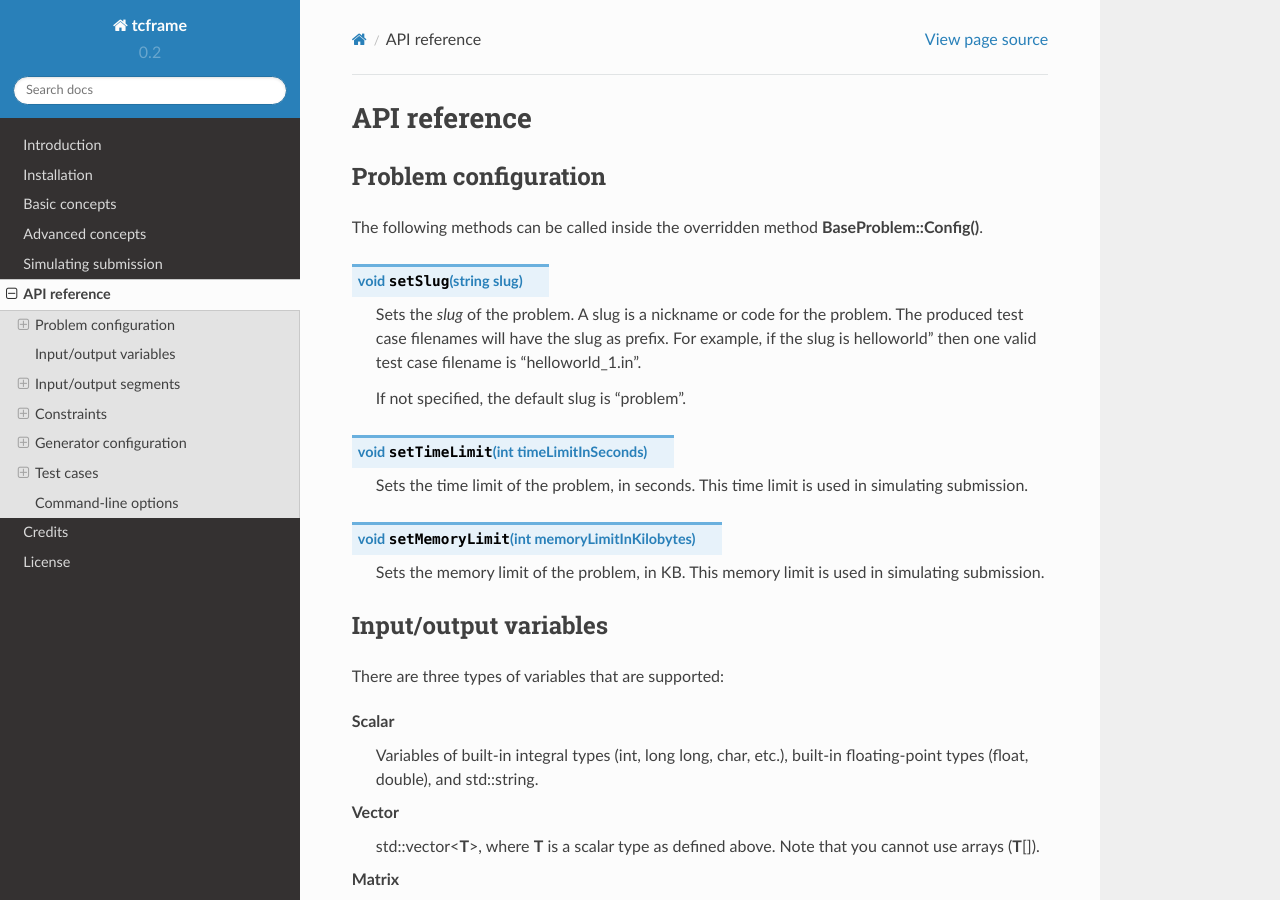
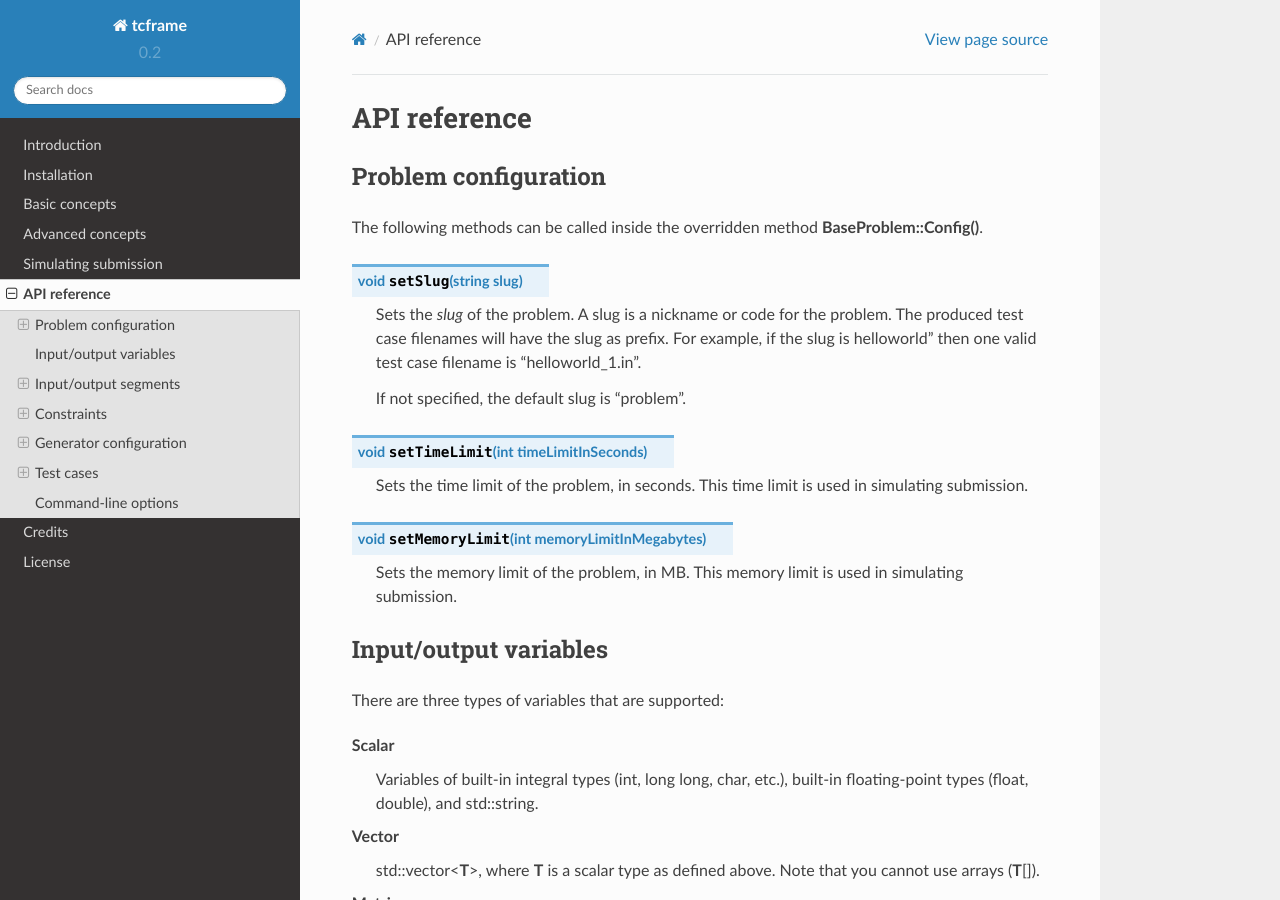
Before and after one commit to ia-toki/tcframe, a Sphinx documentation site: the page built from docs/api_ref.rst, in a window 1280 px wide and 900 px high. Built offline with Sphinx 7.4.7 and the Read the Docs theme 2.0.0, drawn with Linux system fonts in a browser that asks for light colours; some of the changed text lies outside the part shown.

Commit message:
Memory limit should be in MB, not KB

```diff
--- a/docs/api_ref.rst
+++ b/docs/api_ref.rst
@@ -18,9 +18,9 @@ The following methods can be called inside the overridden method **BaseProblem::
 
     Sets the time limit of the problem, in seconds. This time limit is used in simulating submission.
 
-.. cpp:function:: void setMemoryLimit(int memoryLimitInKilobytes)
+.. cpp:function:: void setMemoryLimit(int memoryLimitInMegabytes)
 
-    Sets the memory limit of the problem, in KB. This memory limit is used in simulating submission.
+    Sets the memory limit of the problem, in MB. This memory limit is used in simulating submission.
 
 .. _api-ref-io-variables:
 
@@ -268,7 +268,7 @@ The following options can be specified when running the runner program. They mos
 
     Overrides the time limit specified by setTimeLimit() in **BaseProblem::Config()**.
 
-.. py:function:: --memory-limit=memoryLimitInKilobytes
+.. py:function:: --memory-limit=memoryLimitInMegabytes
 
     Overrides the memory limit specified by setMemoryLimit() in **BaseProblem::Config()**.
 
```
